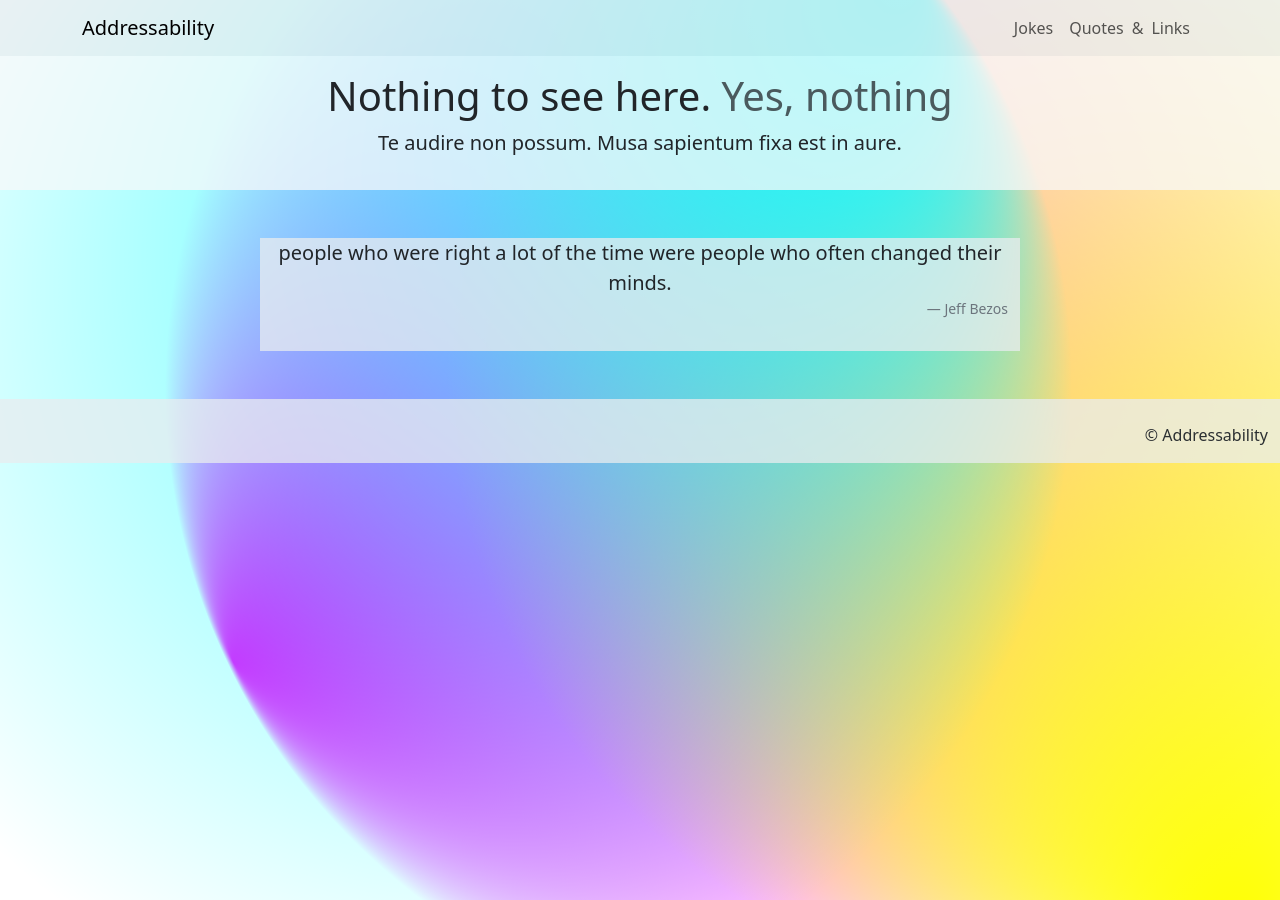
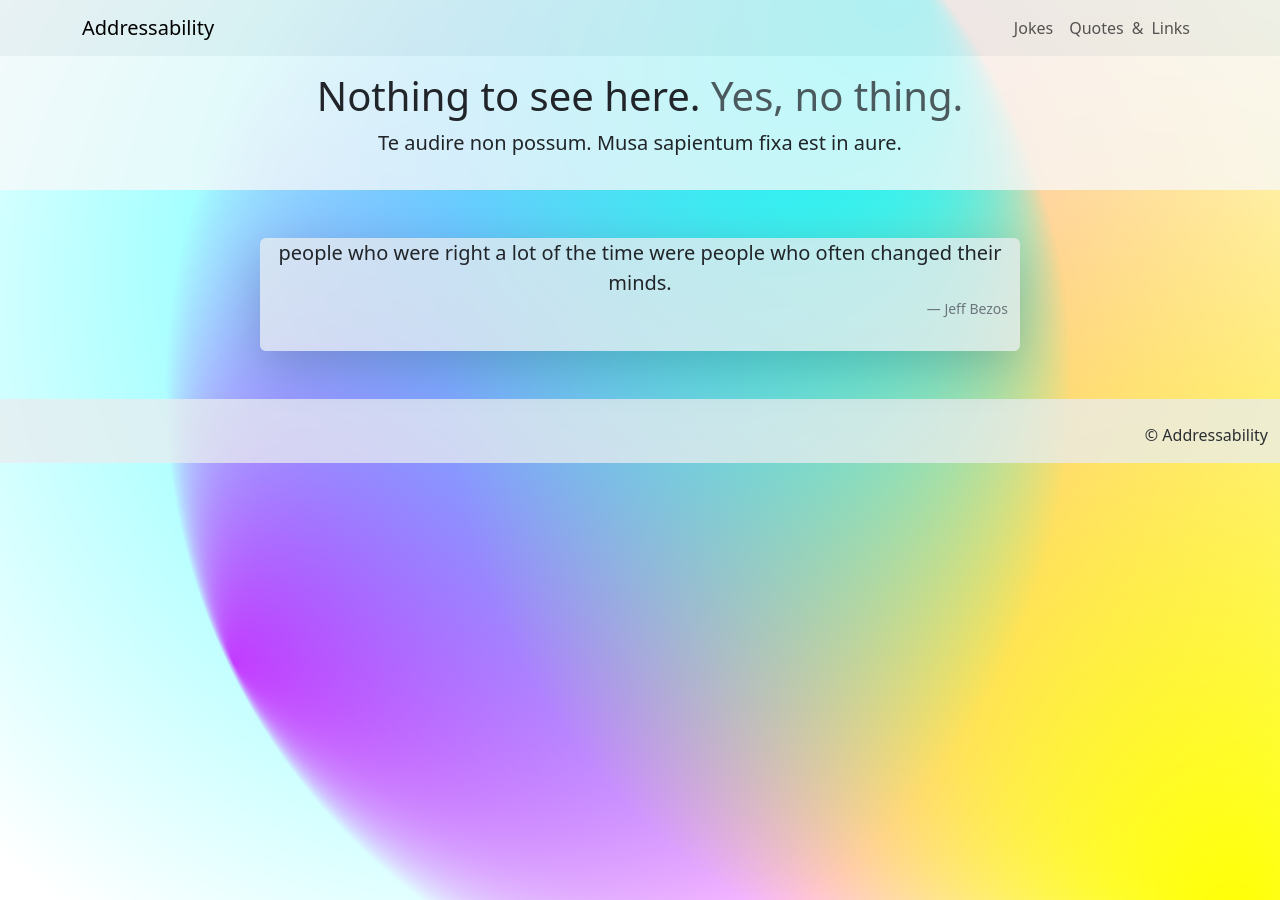
Before and after one commit to raz0x/addressability, a Jekyll site: the page built from index.html, in a window 1280 px wide. Built offline with Jekyll 4.4.1, drawn with Linux system fonts in a browser that asks for light colours.

Commit message:
Update index.html

```diff
--- a/index.html
+++ b/index.html
@@ -3,12 +3,12 @@ layout: default
 permalink: /
 
 title: "Nothing&nbsp;to&nbsp;see&nbsp;here."
-subtitle: "Yes,&nbsp;nothing"
+subtitle: "Yes,&nbsp;no&nbsp;thing."
 lead: "Te audire non possum. Musa sapientum fixa est in aure."
 
 ---
 <div class="row my-5">
-	<div class="col-md-8 offset-md-2 text-center bg-body-secondary bg-opacity-75">
+	<div class="col-md-8 offset-md-2 text-center bg-body-secondary bg-opacity-75 shadow-lg rounded">
 		<div id="quote" class="carousel slide carousel-fade" data-bs-ride="carousel">
 			<div class="carousel-inner">
 				{% for q in site.data.quotes %}
```
